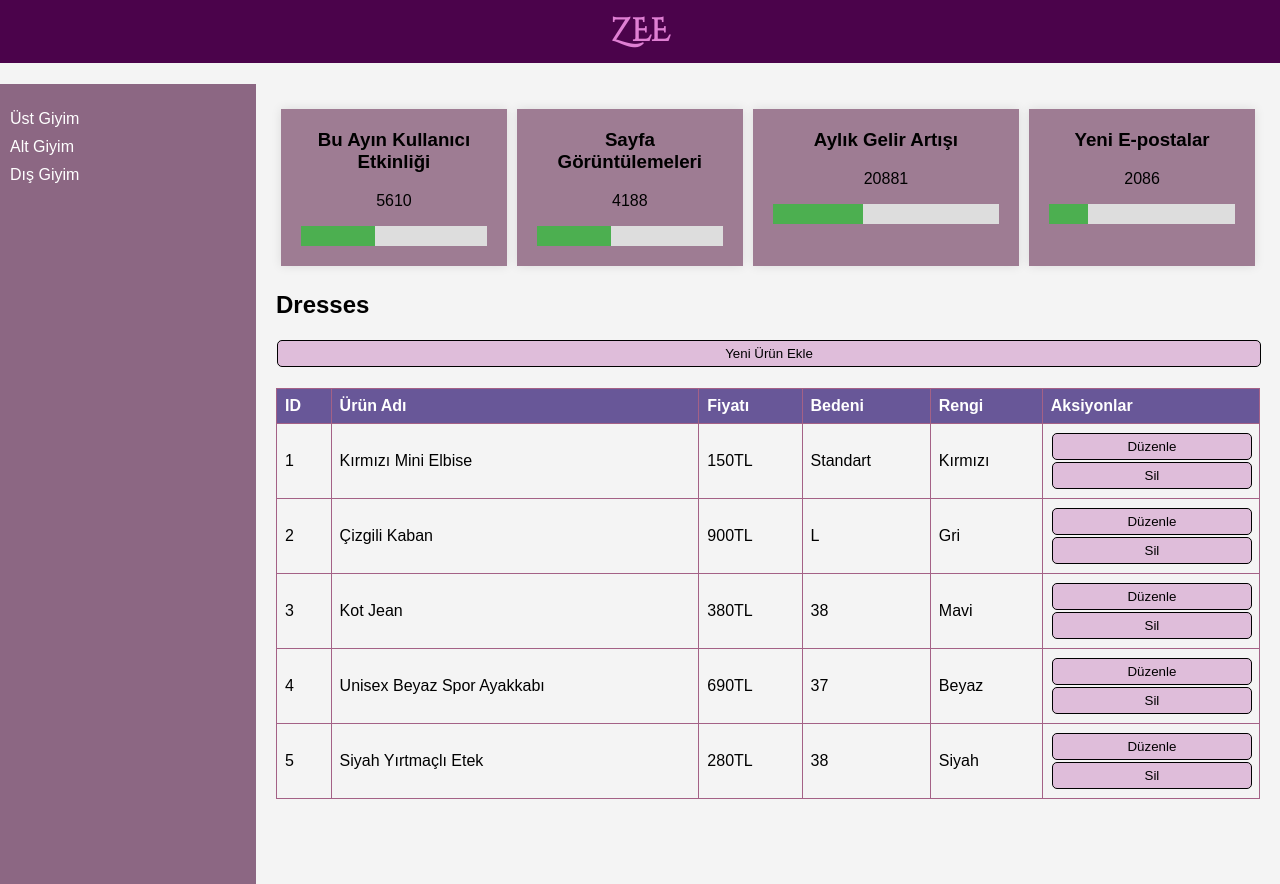
After one commit to esmanurgokkaya/e-ticaret-sitesi, a PHP site: page /admin.html in a window 1280 px wide. The commit adds this page. Run offline with PHP 8.4, Linux system fonts and the light colour scheme.

Commit message:
proje son hali

```diff
--- /dev/null
+++ b/admin.html
@@ -0,0 +1,121 @@
+<DOCTYPE html>
+<html lang="en">
+<head>
+    <meta charset="UTF-8">
+    <meta name="viewport" content="width=device-width, initial-scale=1.0">
+    <title>Admin Panel</title>
+    <link rel="stylesheet" href="css/admin.css">
+    <link rel="preconnect" href="https://fonts.googleapis.com">
+    <link rel="preconnect" href="https://fonts.gstatic.com" crossorigin>
+    <link href="https://fonts.googleapis.com/css2?family=Cinzel+Decorative&display=swap" rel="stylesheet">
+
+</head>
+<body>
+    <header>
+        <h1 class="logo">ZEE</h1>
+    </header>
+
+    <nav>
+        <ul>
+            <li><a href="ust-giyim.html" onclick="showCategory('dresses')">Üst Giyim</a></li>
+            <li><a href="alt-giyim.html" onclick="showCategory('pants')">Alt Giyim</a></li>
+            <li><a href="dis-giyim.html" onclick="showCategory('shoes')">Dış Giyim</a></li>
+        </ul>
+    </nav>
+
+    <section>
+        <div class="dashboard-section">
+            <div class="dashboard-item">
+                <h3>Bu Ayın Kullanıcı Etkinliği</h3>
+                <p id="userActivity">1000</p>
+                <div class="bar-container">
+                    <div id="userActivityBar" class="bar"></div>
+                </div>
+            </div>
+
+            <div class="dashboard-item">
+                <h3>Sayfa Görüntülemeleri</h3>
+                <p id="pageViews">1000</p>
+                <div class="bar-container">
+                    <div id="pageViewsBar" class="bar"></div>
+                </div>
+            </div>
+
+            <div class="dashboard-item">
+                <h3>Aylık Gelir Artışı</h3>
+                <p id="monthlyRevenue">1000</p>
+                <div class="bar-container">
+                    <div id="monthlyRevenueBar" class="bar"></div>
+                </div>
+            </div>
+
+            <div class="dashboard-item">
+                <h3>Yeni E-postalar</h3>
+                <p id="newEmails">500</p>
+                <div class="bar-container">
+                    <div id="newEmailsBar" class="bar"></div>
+                </div>
+            </div>
+        </div>
+
+        <h2 id="categoryTitle">Elbiseler</h2>
+        <button onclick="openAddProductForm()">Yeni Ürün Ekle</button>
+        <table id="productTable">
+            <thead>
+                <tr>
+                    <th>ID</th>
+                    <th>Ürün Adı</th>
+                    <th>Fiyatı</th>
+                    <th>Bedeni</th>
+                    <th>Rengi</th>
+                    <th>Aksiyonlar</th>
+                </tr>
+            </thead>
+            <tbody id="productList">
+                <!-- Ürünler burada listelenecek -->
+            </tbody>
+        </table>
+
+        <div id="editForm">
+            <h3>Ürünü Düzenle</h3>
+            <label for="newFeature1">Ürün Adı</label>
+            <input type="text" id="newFeature1" name="newFeature1" required>
+
+            <label for="newFeature2">Fiyatı</label>
+            <input type="text" id="newFeature2" name="newFeature2" required>
+
+            <label for="newFeature3">Bedeni</label>
+            <input type="text" id="newFeature3" name="newFeature3" required>
+
+            <label for="newFeature4">Rengi</label>
+            <input type="text" id="newFeature4" name="newFeature4" required>
+
+            <button onclick="saveChanges()">Kaydet</button>
+            <button onclick="cancelEdit()">İptal</button>
+        </div>
+
+        <div id="addProductForm">
+            <h3>Yeni Ürün Ekle</h3>
+            <form id="newProductForm">
+                <label for="productName">Ürün Adı</label>
+                <input type="text" id="productName" name="productName" required>
+
+                <label for="productFeature1">Fiyatı</label>
+                <input type="text" id="productFeature1" name="productFeature1" required>
+
+                <label for="productFeature2">Bedeni</label>
+                <input type="text" id="productFeature2" name="productFeature2" required>
+
+                <label for="productFeature2">Rengi</label>
+                <input type="text" id="productFeature2" name="productFeature2" required>
+
+                <button type="button" onclick="addProduct()">Ekle</button>
+                <button type="button" onclick="cancelAdd()">İptal</button>
+            </form>
+        </div>
+    </section>
+
+    <script src="js/admin.js"></script>
+
+    </body>
+    </html>
--- /dev/null
+++ b/css/admin.css
@@ -0,0 +1,148 @@
+body {
+    font-family: Arial, sans-serif;
+    margin: 0;
+    padding: 0;
+    background-color: #f4f4f4;
+}
+.logo{
+    font-family: 'Cinzel Decorative', serif;
+}
+
+header h1 {
+    background-color: rgb(75, 3, 75);
+    color: rgb(223, 127, 211);
+    padding: 10px;
+    text-align: center;
+}
+
+nav {
+    width: 20%;
+    float: left;
+    padding: 10px;
+    box-sizing: border-box;
+    background-color: rgb(140, 103, 131);
+    height: 100vh;
+}
+
+section {
+    width: 80%;
+    float: left;
+    padding: 20px;
+    box-sizing: border-box;
+}
+
+ul {
+    list-style: none;
+    padding: 0;
+}
+
+ul li {
+    margin-bottom: 10px;
+}
+
+a {
+    text-decoration: none;
+    color: #fff;
+}
+
+a:hover {
+    color: rgb(210, 30, 207);
+}
+
+table {
+    width: 100%;
+    border-collapse: collapse;
+    margin-top: 20px;
+}
+
+th, td {
+    border: 1px solid #a46186;
+    padding: 8px;
+    text-align: left;
+}
+
+th {
+    background-color: #685798;
+    color: #fff;
+}
+
+.actions {
+    text-align: right;
+}
+
+.actions button {
+    margin-right: 10px;
+    cursor: pointer;
+}
+
+#editForm, #addProductForm {
+    display: none;
+    background-color: #ffffff;
+    padding: 20px;
+    box-shadow: 0 0 10px rgba(0, 0, 0, 0.1);
+}
+
+#editForm label, #addProductForm label {
+    display: block;
+    margin-bottom: 10px;
+}
+
+#editForm input, #addProductForm input {
+    width: 100%;
+    padding: 8px;
+    margin-bottom: 10px;
+}
+
+#editForm button, #addProductForm button {
+    background-color: #333;
+    color: #fff;
+    padding: 8px 15px;
+    border: none;
+    cursor: pointer;
+}
+
+#editForm button:hover, #addProductForm button:hover {
+    background-color: #d24141;
+}
+
+.dashboard-section {
+    display: flex;
+    justify-content: space-between;
+    margin-bottom: 20px;
+}
+
+.dashboard-item {
+    background-color: rgb(158, 124, 147);
+    padding: 20px;
+    box-shadow: 0 0 10px rgba(0, 0, 0, 0.1);
+    width: 23%;
+    text-align: center;
+    margin: 5px;
+}
+
+.dashboard-item h3 {
+    margin-top: 0;
+}
+
+.bar-container {
+    width: 100%;
+    height: 20px;
+    background-color: #ddd;
+    margin-top: 10px;
+    position: relative;
+}
+
+.bar {
+    height: 100%;
+    max-width: 40%;
+    background-color: #4caf50;
+}
+button{
+    text-align: center;
+    background: rgb(223, 189, 218);;
+    width: 100%;
+    padding: 5px;
+    border: 1px solid black;
+    border-radius: 5px;
+    margin: 1px;
+}
--- a/js/sepete-ekleme.js
+++ b/js/sepete-ekleme.js
@@ -1,5 +1,4 @@
 const basketList = document.getElementById('basket-list');
-const totalPrice = document.getElementById('total-price');
 const clearBasket = document.getElementById('clear-basket');
 const shopping = document.getElementById('shopping');
 const eklemeButonlari = document.querySelectorAll('.button');
--- a/login-register.html
+++ b/login-register.html
@@ -49,7 +49,7 @@
                 </div>
                 <div class="remember-forgot">
                     <label for="rembr-forg"><input type="checkbox" id="rembr-forg">Beni Hatırla</label>
-                    <a href="#">Şifremi unuttum?</a>
+                    <a href="admin.html">Şifremi unuttum?</a>
                 </div>
                 <input type="button" class="btn" value="Giriş Yap">
                 <div class="login-register">
```
Also changed, not shown: css/main.css (+9 -0 lines), css/products.css (+8 -1 lines), index.html (+9 -5 lines), js/admin.js (added, +193 -0 lines).
